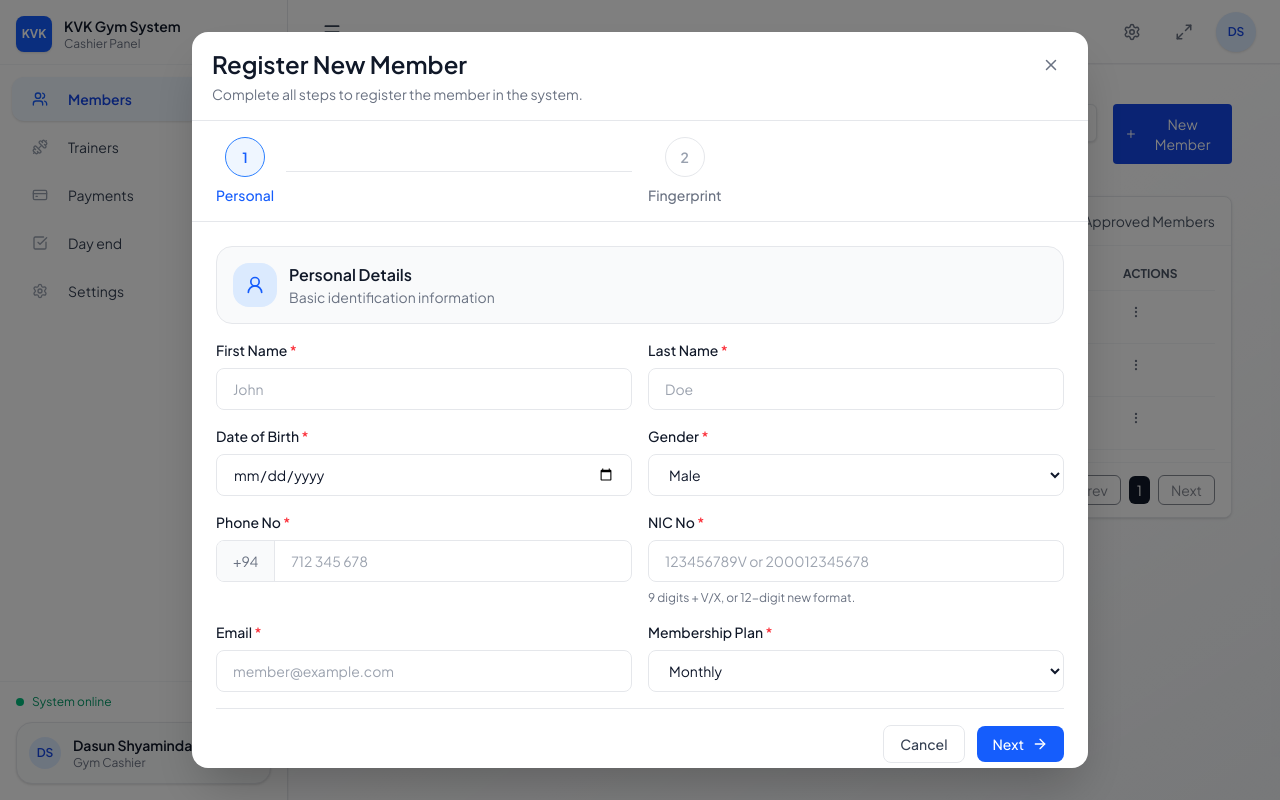
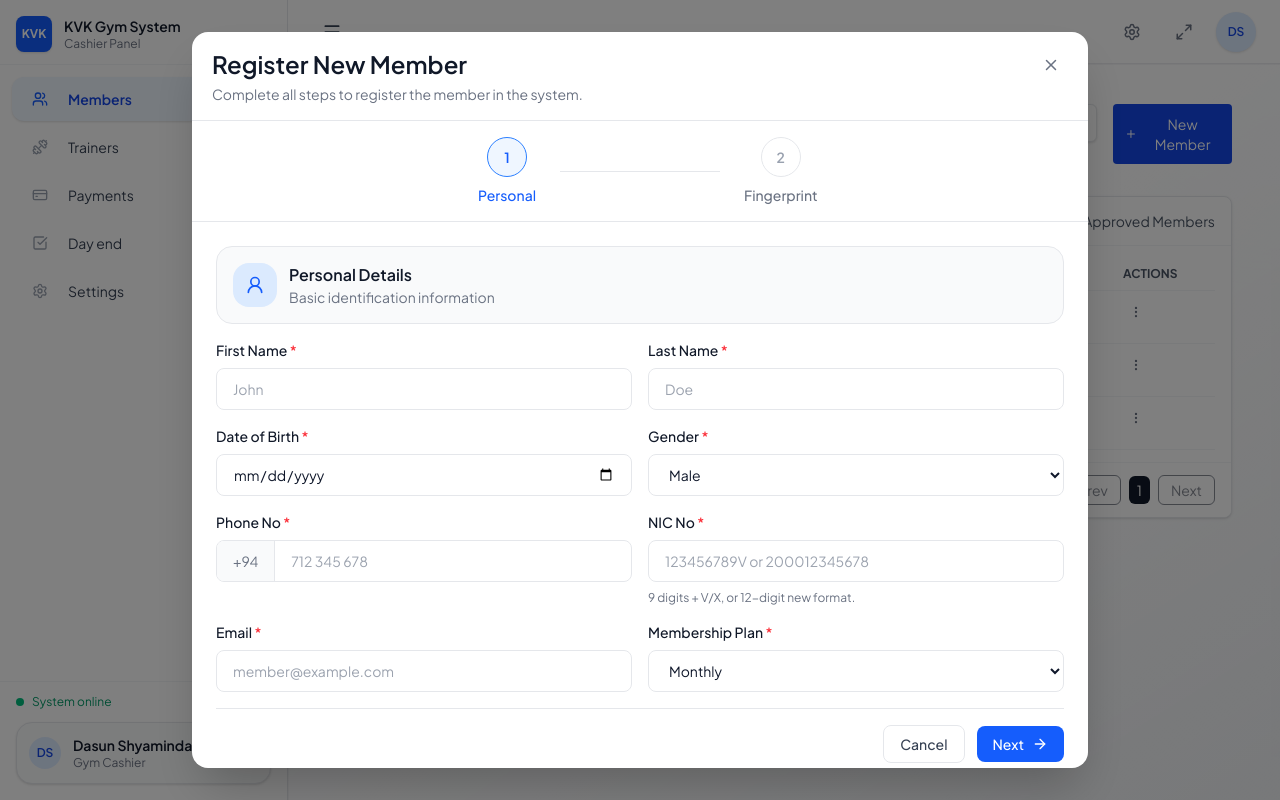
Before and after one commit to 2DCoders/KVK-Gym, a React (Vite) app in the folder kvk-gym-billing/: page /members in a window 1280 px wide. Both pictures are taken after a click on the button "New Member". Built offline with nearby package versions, Linux system fonts and the light colour scheme.

Commit message:
feat: enhance member registration step indicators with improved layout and styling

```diff
--- a/kvk-gym-billing/src/pages/members/index.tsx
+++ b/kvk-gym-billing/src/pages/members/index.tsx
@@ -203,24 +203,26 @@ export default function Members() {
             </div>
 
             <div className="border-b border-gray-200 px-5 py-4 sm:px-6">
-              <div className="grid grid-cols-2 gap-3 md:grid-cols-2 md:gap-4">
-                {[
-                  { step: 1, label: 'Personal' },
-                  { step: 2, label: 'Fingerprint' },
-                ].map((item, index) => {
-                  const isActive = memberStep >= item.step;
-                  return (
-                    <div key={item.step} className="flex items-center gap-3">
-                      <div className="flex flex-col items-center gap-2 text-center">
-                        <div className={`flex h-10 w-10 items-center justify-center rounded-full border text-sm font-semibold ${isActive ? 'border-blue-500 bg-blue-50 text-blue-600' : 'border-gray-200 bg-white text-gray-400'}`}>
-                          {item.step}
-                        </div>
-                        <span className={`text-xs font-medium sm:text-sm ${isActive ? 'text-blue-600' : 'text-gray-500'}`}>{item.label}</span>
-                      </div>
-                      {index === 0 && <div className="hidden h-px flex-1 bg-gray-200 md:block" />}
+              <div className="mx-auto grid w-full max-w-xl grid-cols-[1fr_auto_1fr] items-center">
+                <div className="flex items-center justify-end pr-4 sm:pr-6">
+                  <div className="flex flex-col items-center gap-2 text-center shrink-0">
+                    <div className={`flex h-10 w-10 items-center justify-center rounded-full border text-sm font-semibold ${memberStep >= 1 ? 'border-blue-500 bg-blue-50 text-blue-600' : 'border-gray-200 bg-white text-gray-400'}`}>
+                      1
                     </div>
-                  );
-                })}
+                    <span className={`text-xs font-medium sm:text-sm ${memberStep >= 1 ? 'text-blue-600' : 'text-gray-500'}`}>Personal</span>
+                  </div>
+                </div>
+
+                <div className="h-px w-24 bg-gray-200 sm:w-32 md:w-40" />
+
+                <div className="flex items-center justify-start pl-4 sm:pl-6">
+                  <div className="flex flex-col items-center gap-2 text-center shrink-0">
+                    <div className={`flex h-10 w-10 items-center justify-center rounded-full border text-sm font-semibold ${memberStep >= 2 ? 'border-blue-500 bg-blue-50 text-blue-600' : 'border-gray-200 bg-white text-gray-400'}`}>
+                      2
+                    </div>
+                    <span className={`text-xs font-medium sm:text-sm ${memberStep >= 2 ? 'text-blue-600' : 'text-gray-500'}`}>Fingerprint</span>
+                  </div>
+                </div>
               </div>
             </div>
 
@@ -363,7 +365,7 @@ export default function Members() {
                     </div>
                   </div>
 
-                  <div className="flex items-center justify-between border-t border-gray-200 pt-4">
+                  <div className="flex items-center justify-between border-t border-gray-200 pt-4 mb-5.5">
                     <button onClick={goBackStep} className="inline-flex items-center gap-2 rounded-lg border border-gray-200 px-4 py-2.5 text-sm font-medium text-gray-700 transition hover:bg-gray-50">
                       <ArrowLeft size={16} />
                       Back
```
